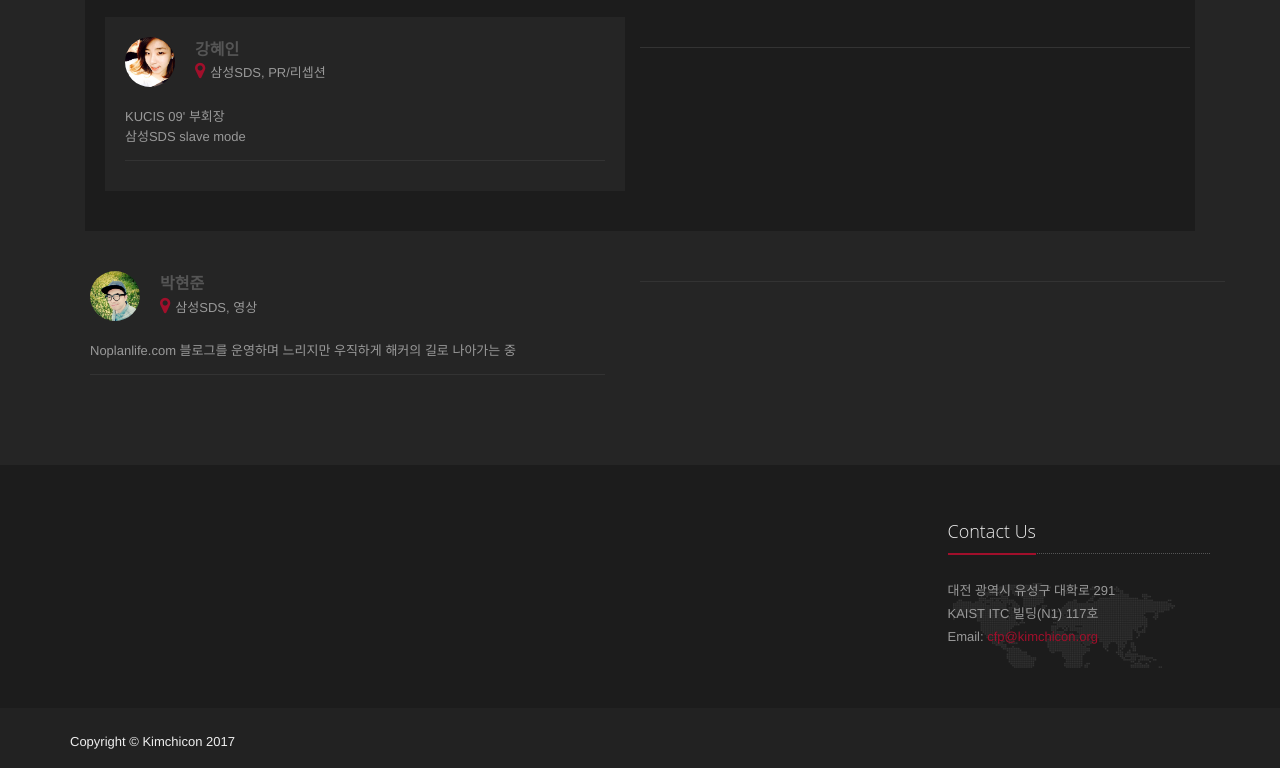
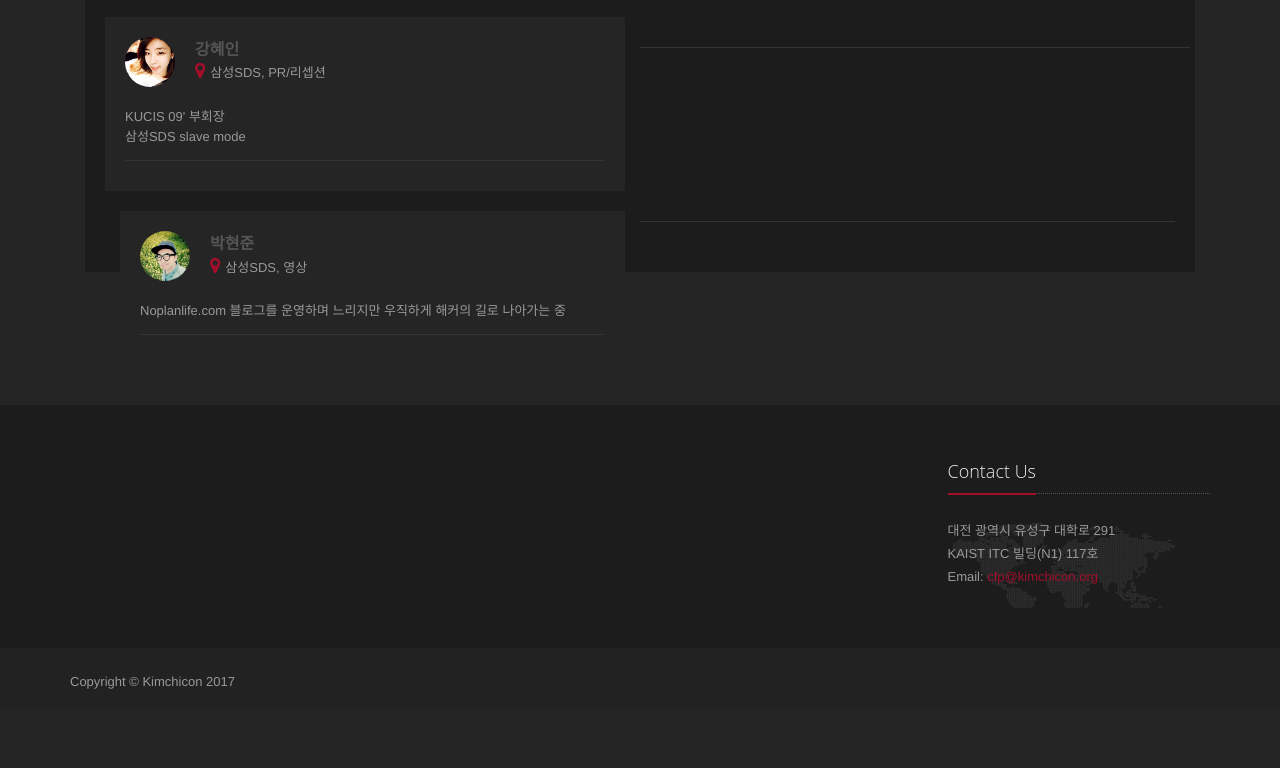
Before and after one commit to nababora77/boanproject, a plain HTML site: page staff.html in a window 1280 px wide. Shown: the part 1102-1870 px from the top of the page. After the commit the page ends 1810 px from the top, so only its background shows below. Drawn offline with Linux system fonts and the light colour scheme.

Commit message:
Update staff.html

```diff
--- a/staff.html
+++ b/staff.html
@@ -278,11 +278,7 @@
 	   		    </div>
 					<hr>
 				</div>
-			    </div>
-			</div>
-
-	   		<div class="row margin-bottom-20">
-			    <div class="col-sm-6 sm-margin-bottom-20">
+			    <div class="col-sm-6">
 	      			<div class="profile-blog">
 					<img class="rounded-x" src="img/staff/PHJ.jpg" alt="">
 	     				<div class="name-location">
@@ -300,8 +296,7 @@
 			    </div>
 			</div>
 
-		</div>
-	</div>
+
 
 
 			<!-- Info Blokcs -->
```
